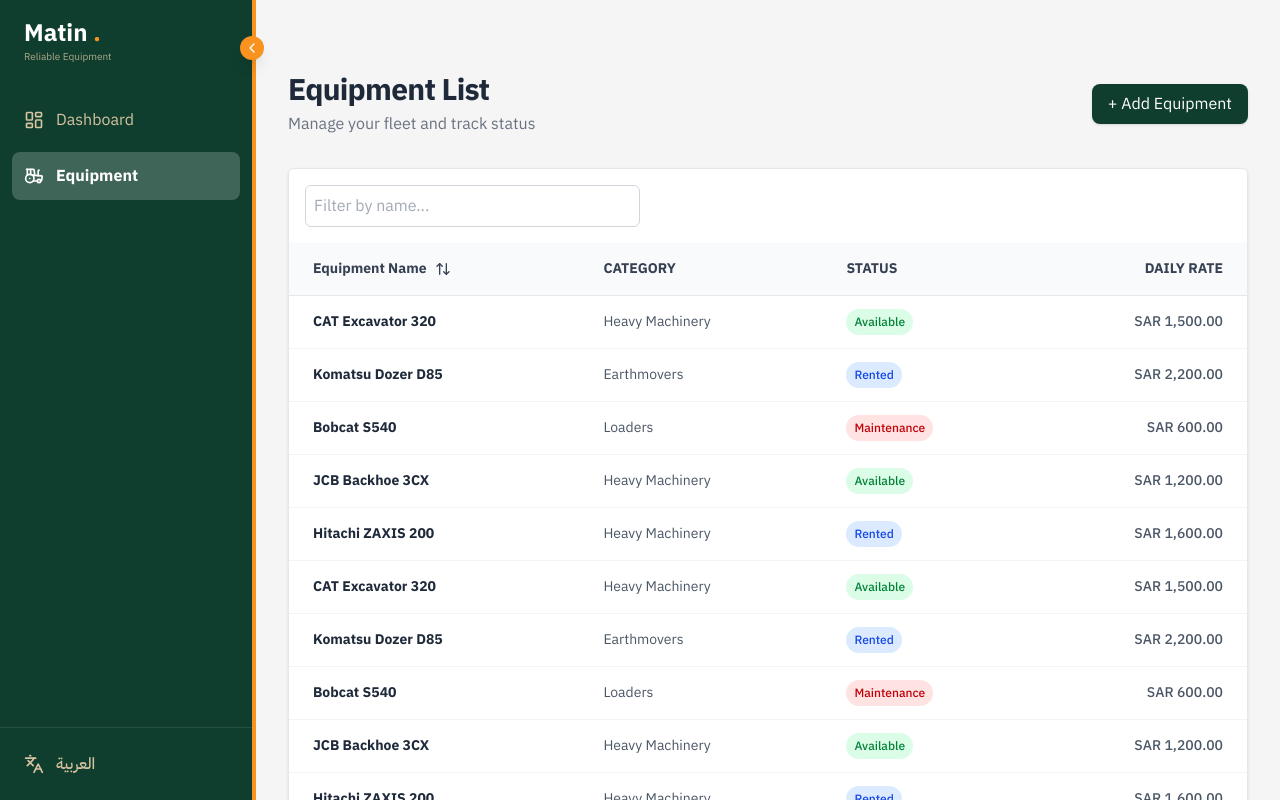
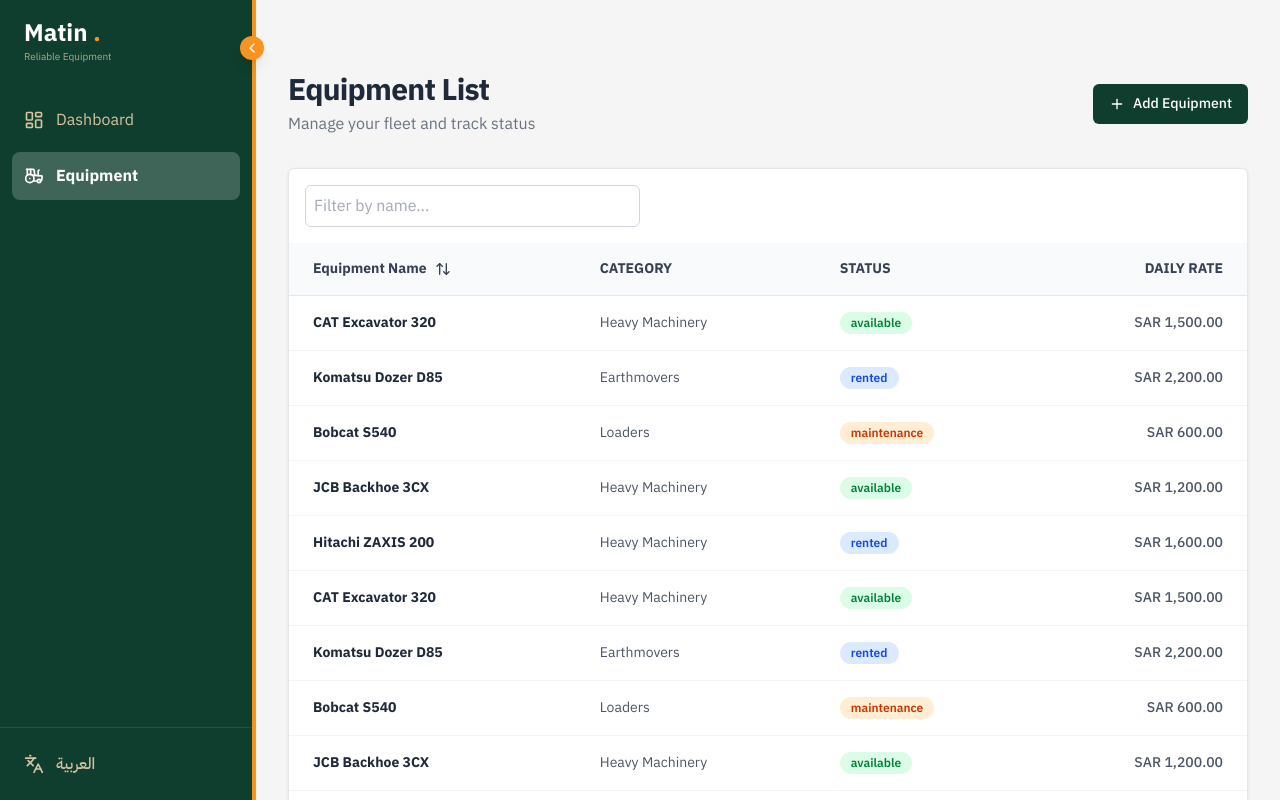
Before and after one commit to mohamedelhadad-22/Matin-App-Next.js-TS, a Next.js app: page /en/equipment in a window 1280 px wide. Built offline with nearby package versions, Linux system fonts and the light colour scheme.

Commit message:
refactor: apply design system (button variants & badge) to equipment page

```diff
--- a/app/[locale]/equipment/columns.tsx
+++ b/app/[locale]/equipment/columns.tsx
@@ -2,7 +2,7 @@
 
 import { ColumnDef } from "@tanstack/react-table"
 import { ArrowUpDown, MoreHorizontal } from "lucide-react"
-
+import { Badge } from "@/components/ui/badge"
 // 1. Define the shape of our data
 export type Equipment = {
     id: string
@@ -37,19 +37,10 @@ export const columns: ColumnDef<Equipment>[] = [
         accessorKey: "status",
         header: "Status",
         cell: ({ row }) => {
-            const status = row.getValue("status") as string
-
-            // Status Badge Styling logic
-            const colors = {
-                available: "bg-green-100 text-green-700",
-                rented: "bg-blue-100 text-blue-700",
-                maintenance: "bg-red-100 text-red-700"
-            }[status] || "bg-gray-100 text-gray-700"
-
+            // const status = row.getValue("status") as string
+            const status = row.getValue("status") as Equipment["status"]
             return (
-                <span className={`px-2 py-1 rounded-full text-xs font-medium capitalize ${colors}`}>
-                    {status}
-                </span>
+                <Badge variant={status}>{status}</Badge>
             )
         },
     },
--- a/app/[locale]/equipment/page.tsx
+++ b/app/[locale]/equipment/page.tsx
@@ -1,6 +1,10 @@
 import { getTranslations } from 'next-intl/server';
+import { Link } from '@/i18n/routing';
+import { cn } from '@/lib/utils';
 import { Equipment, columns } from "./columns"
 import { DataTable } from "@/components/ui/data-table"
+import { buttonVariants } from '@/components/ui/button';
+import { PlusIcon } from 'lucide-react';
 
 // Mock Data (Simulator for Backend API)
 const data: Equipment[] = [
@@ -14,16 +18,15 @@ const data: Equipment[] = [
     { id: "8", name: "Bobcat S540", status: "maintenance", category: "Loaders", dailyRate: 600 },
     { id: "9", name: "JCB Backhoe 3CX", status: "available", category: "Heavy Machinery", dailyRate: 1200 },
     { id: "10", name: "Hitachi ZAXIS 200", status: "rented", category: "Heavy Machinery", dailyRate: 1600 },
-
-    { id: "1", name: "CAT Excavator 320", status: "available", category: "Heavy Machinery", dailyRate: 1500 },
-    { id: "2", name: "Komatsu Dozer D85", status: "rented", category: "Earthmovers", dailyRate: 2200 },
-    { id: "3", name: "Bobcat S540", status: "maintenance", category: "Loaders", dailyRate: 600 },
-    { id: "4", name: "JCB Backhoe 3CX", status: "available", category: "Heavy Machinery", dailyRate: 1200 },
-    { id: "5", name: "Hitachi ZAXIS 200", status: "rented", category: "Heavy Machinery", dailyRate: 1600 },
+    { id: "11", name: "CAT Excavator 320", status: "available", category: "Heavy Machinery", dailyRate: 1500 },
+    { id: "12", name: "Komatsu Dozer D85", status: "rented", category: "Earthmovers", dailyRate: 2200 },
+    { id: "13", name: "Bobcat S540", status: "maintenance", category: "Loaders", dailyRate: 600 },
+    { id: "14", name: "JCB Backhoe 3CX", status: "available", category: "Heavy Machinery", dailyRate: 1200 },
+    { id: "15", name: "Hitachi ZAXIS 200", status: "rented", category: "Heavy Machinery", dailyRate: 1600 },
 ]
 
 export default async function EquipmentPage() {
-    const t = await getTranslations('Sidebar'); // Just using sidebar keys for now as generic title
+    const t = await getTranslations('Sidebar');
 
     return (
         <div className="container mx-auto py-10">
@@ -34,10 +37,13 @@ export default async function EquipmentPage() {
                     <h1 className="text-3xl font-bold text-gray-800 tracking-tight">Equipment List</h1>
                     <p className="text-gray-500 mt-1">Manage your fleet and track status</p>
                 </div>
-
-                <button className="bg-matin-primary text-white px-4 py-2 rounded-lg hover:bg-opacity-90 transition shadow-sm">
-                    + Add Equipment
-                </button>
+                <Link
+                    href="/equipment/new"
+                    className={cn(buttonVariants({ variant: "default" }))}
+                >
+                    <PlusIcon className="w-4 h-4 mr-2" />
+                    Add Equipment
+                </Link>
             </div>
 
             {/* The Reusable Data Table */}
--- /dev/null
+++ b/components/ui/badge.tsx
@@ -0,0 +1,41 @@
+import * as React from "react"
+import { cva, type VariantProps } from "class-variance-authority"
+import { cn } from "@/lib/utils"
+
+const badgeVariants = cva(
+    "inline-flex items-center rounded-full border px-2.5 py-0.5 text-xs font-semibold transition-colors focus:outline-none focus:ring-2 focus:ring-ring focus:ring-offset-2",
+    {
+        variants: {
+            variant: {
+                default: "border-transparent bg-matin-primary text-white hover:bg-matin-primary/80",
+                secondary: "border-transparent bg-matin-secondary text-matin-primary hover:bg-matin-secondary/80",
+                destructive: "border-transparent bg-red-500 text-white hover:bg-red-500/80",
+                outline: "text-foreground",
+                success: "border-transparent bg-green-100 text-green-700 hover:bg-green-200",
+                warning: "border-transparent bg-yellow-100 text-yellow-700 hover:bg-yellow-200",
+                danger: "border-transparent bg-red-100 text-red-700 hover:bg-red-200",
+                available: "border-transparent bg-green-100 text-green-700 hover:bg-green-200",
+                rented: "border-transparent bg-blue-100 text-blue-700 hover:bg-blue-200",
+                maintenance: "border-transparent bg-orange-100 text-orange-700 hover:bg-orange-200",
+            }
+        },
+        defaultVariants: {
+            variant: "default",
+        },
+    }
+)
+
+export interface BadgeProps
+    extends React.HTMLAttributes<HTMLDivElement>,
+    VariantProps<typeof badgeVariants> { }
+
+function Badge({ className, variant, ...props }: BadgeProps) {
+    return (
+        <div
+            className={cn(badgeVariants({ variant }), className)}
+            {...props}
+        />
+    )
+}
+
+export { Badge, badgeVariants }
--- /dev/null
+++ b/components/ui/button.tsx
@@ -0,0 +1,48 @@
+import * as React from "react"
+import { cva, type VariantProps } from "class-variance-authority"
+import { cn } from "@/lib/utils"
+
+const buttonVariants = cva(
+    "inline-flex items-center justify-center whitespace-nowrap rounded-md text-sm font-medium transition-colors focus-visible:outline-none disabled:pointer-events-none disabled:opacity-50",
+    {
+        variants: {
+            variant: {
+                default: "bg-matin-primary text-white",
+                outline: "border-matin-primary text-matin-primary",
+                ghost: "bg-transparent hover:bg-gray-100",
+                danger: "bg-red-600 text-white",
+            },
+            size: {
+                default: "h-10 px-4 py-2",
+                sm: "h-9 rounded-md px-3",
+                lg: "h-11 rounded-md px-6",
+                icon: "h-10 w-10",
+            },
+        },
+        defaultVariants: {
+            variant: "default",
+            size: "default",
+        },
+    }
+)
+
+export interface ButtonProps
+    extends React.ButtonHTMLAttributes<HTMLButtonElement>,
+    VariantProps<typeof buttonVariants> {
+    asChild?: boolean
+}
+
+const Button = React.forwardRef<HTMLButtonElement, ButtonProps>(
+    ({ className, variant, size, ...props }, ref) => {
+        return (
+            <button
+                className={cn(buttonVariants({ variant, size, className }))}
+                ref={ref}
+                {...props}
+            />
+        )
+    }
+)
+Button.displayName = "Button"
+
+export { Button, buttonVariants }
--- /dev/null
+++ b/lib/utils.ts
@@ -0,0 +1,7 @@
+import clsx from "clsx";
+import { twMerge } from 'tailwind-merge'
+import type { ClassValue } from 'clsx'
+
+export function cn(...classes: ClassValue[]) {
+    return twMerge(clsx(classes));
+}
--- a/package.json
+++ b/package.json
@@ -10,11 +10,14 @@
   },
   "dependencies": {
     "@tanstack/react-table": "^8.21.3",
+    "class-variance-authority": "^0.7.1",
+    "clsx": "^2.1.1",
     "lucide-react": "^0.563.0",
     "next": "16.1.4",
     "next-intl": "^4.7.0",
     "react": "19.2.3",
-    "react-dom": "19.2.3"
+    "react-dom": "19.2.3",
+    "tailwind-merge": "^3.4.0"
   },
   "devDependencies": {
     "@tailwindcss/postcss": "^4",
```
Also changed, not shown: 1 other file (tests, documents, lock files or other folders).
